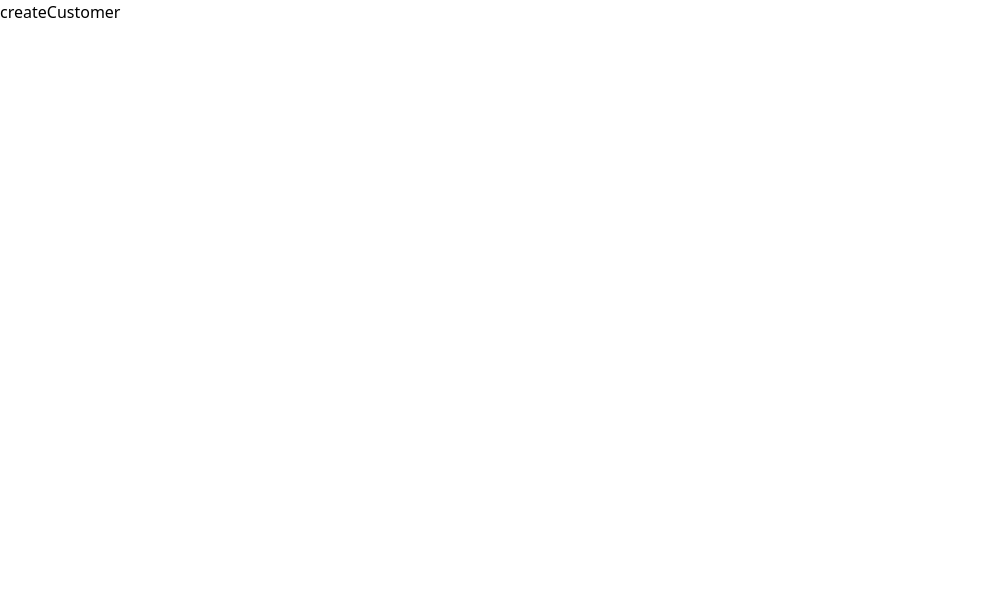
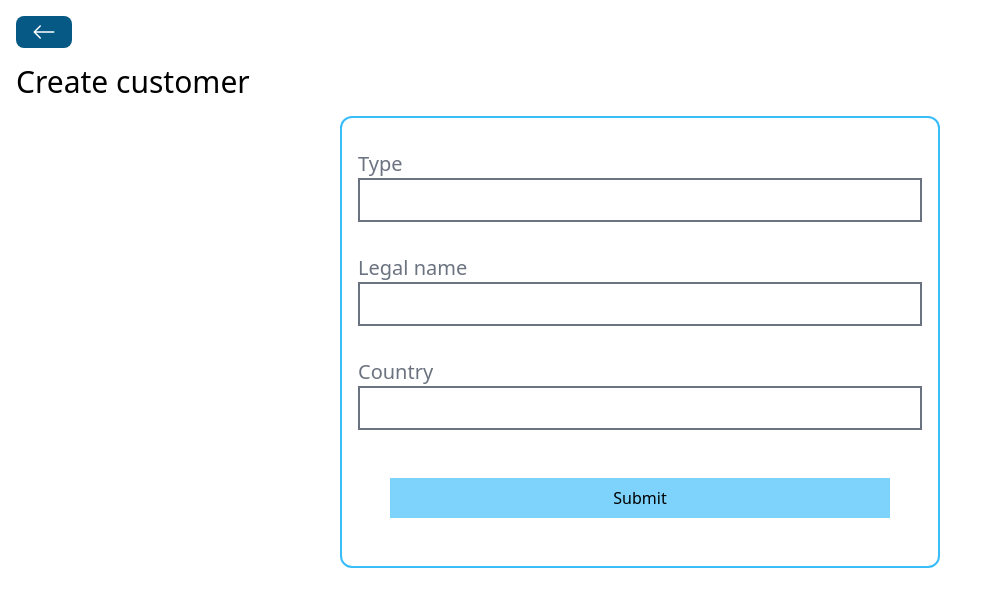
Before and after one commit to axellundholm/mern-demo, a React (Vite) app in the folder frontend/: page /customers/create in a window 1280 px wide. Shown: the top 606 px of the page, without its empty margins (0-1002 px from the left). Built offline with nearby package versions, Linux system fonts and the light colour scheme.

Commit message:
Added functionality to create customer via UI

```diff
--- a/frontend/src/pages/CreateCustomer.jsx
+++ b/frontend/src/pages/CreateCustomer.jsx
@@ -1,7 +1,85 @@
-import React from "react";
+import React, { useState } from "react";
+import BackButton from "../components/BackButton";
+import Spinner from "../components/Spinner";
+import axios from "axios";
+import { useNavigate } from "react-router-dom";
 
 const createCustomer = () => {
-  return <div>createCustomer</div>;
+  const [type, setType] = useState("");
+  const [legalName, setLegalName] = useState("");
+  const [country, setCountry] = useState("");
+  const [loading, setLoading] = useState(false);
+  const navigate = useNavigate();
+  const handleSaveCustomer = () => {
+    const data = {
+      type,
+      organization: {
+        legalName,
+        registeredAddress: {
+          country,
+        },
+      },
+    };
+    console.log(data);
+    setLoading(true);
+    axios
+      .post("http://localhost:3000/customers", data)
+      .then(() => {
+        setLoading(false);
+        navigate("/");
+      })
+      .catch((error) => {
+        setLoading(false);
+        alert("An error happend");
+        console.log(error);
+      });
+  };
+
+  return (
+    <div className="p-4">
+      <BackButton />
+      <h1 className="text-3xl my-4">Create customer</h1>
+      {loading ? <Spinner /> : ""}
+      <div className="flex flex-col border-2 border-sky-400 rounded-xl w-[600px] p-4 mx-auto">
+        <div className="my-4">
+          <label className="text-xl mr-4 text-gray-500">Type</label>
+          <input
+            type="text"
+            value={type}
+            onChange={(e) => {
+              setType(e.target.value);
+            }}
+            className="border-2 border-gray-500 px-4 py-2 w-full"
+          />
+        </div>
+        <div className="my-4">
+          <label className="text-xl mr-4 text-gray-500">Legal name</label>
+          <input
+            type="text"
+            value={legalName}
+            onChange={(e) => {
+              setLegalName(e.target.value);
+            }}
+            className="border-2 border-gray-500 px-4 py-2 w-full"
+          />
+        </div>
+        <div className="my-4">
+          <label className="text-xl mr-4 text-gray-500">Country</label>
+          <input
+            type="text"
+            value={country}
+            onChange={(e) => {
+              setCountry(e.target.value);
+            }}
+            className="border-2 border-gray-500 px-4 py-2 w-full"
+          />
+        </div>
+        <button className="p-2 bg-sky-300 m-8" onClick={handleSaveCustomer}>
+          Submit
+        </button>
+      </div>
+    </div>
+  );
 };
 
 export default createCustomer;
```
